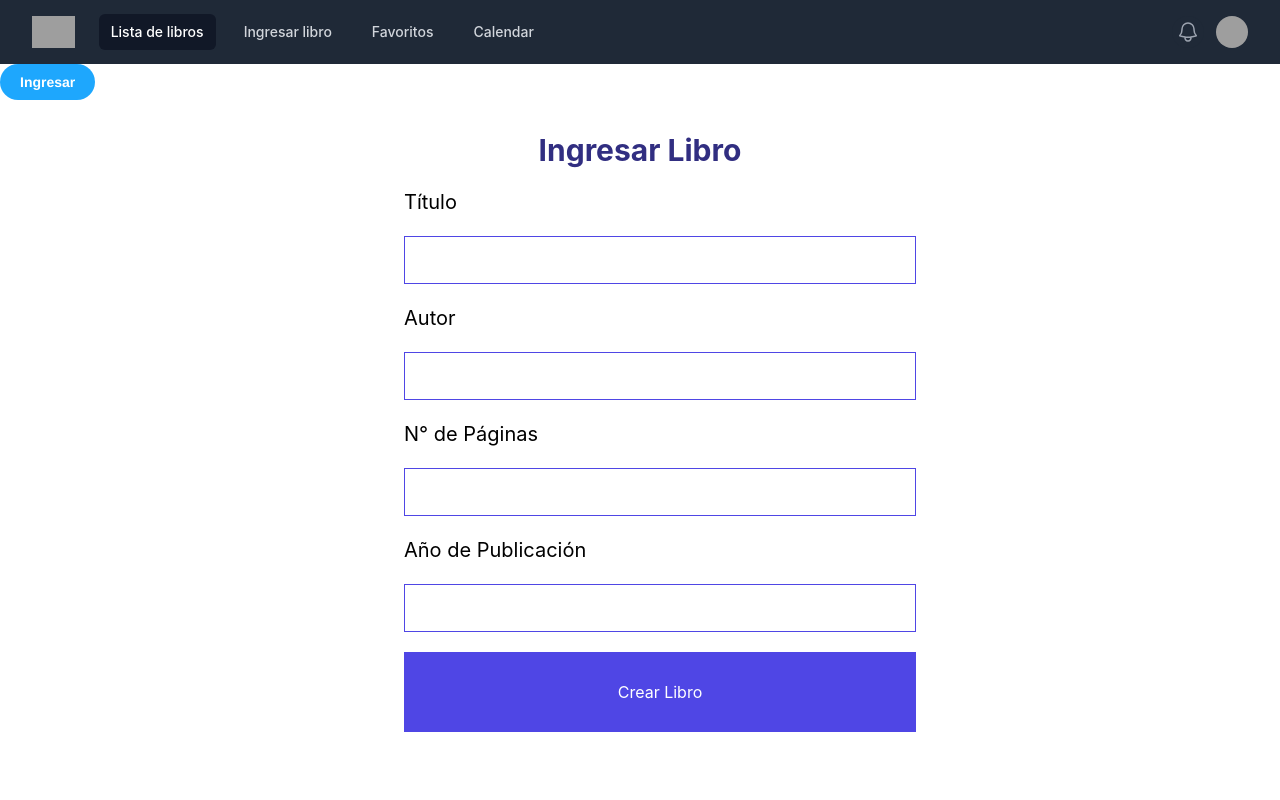
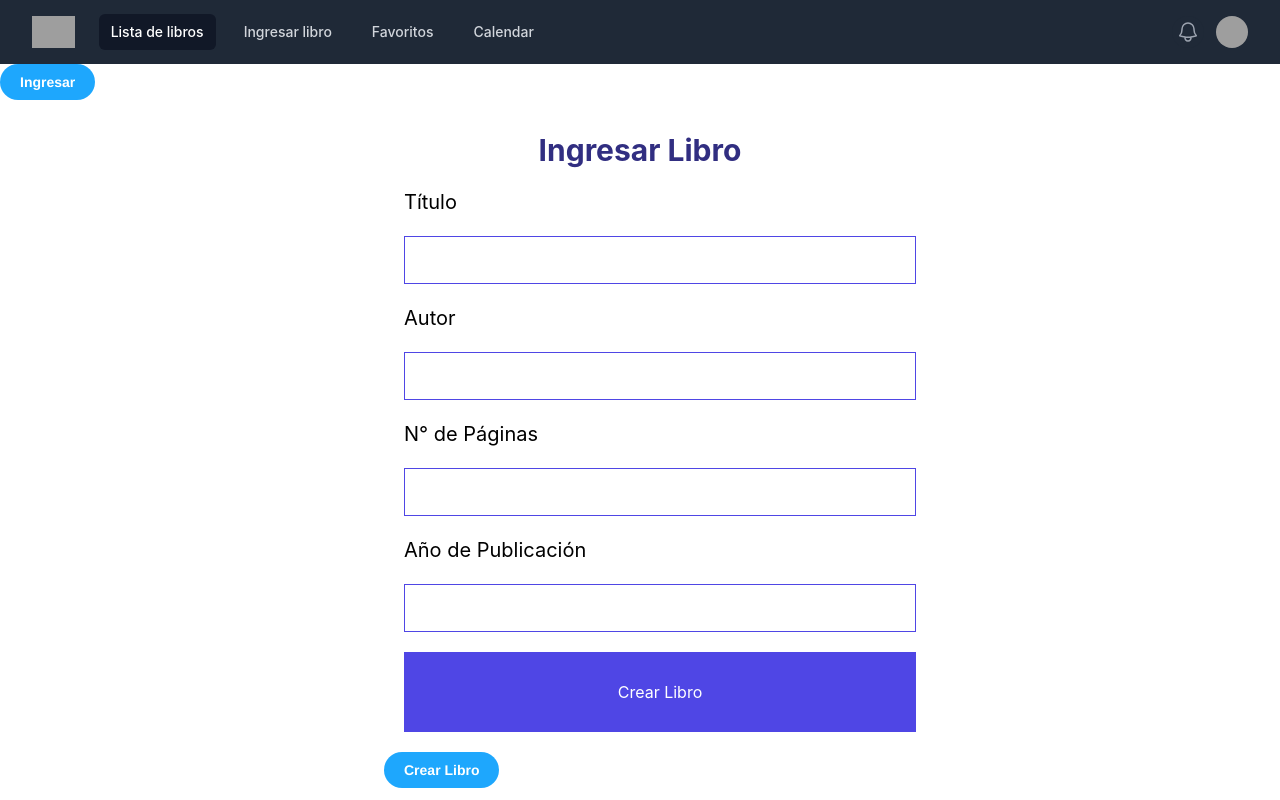
Before and after one commit to chinomedel/Libros, a React (Create React App) app: page /ingresarLibro in a window 1280 px wide. Built offline with nearby package versions, Linux system fonts and the light colour scheme; grey boxes are pictures that could not be loaded.

Commit message:
Agregando componente Boton

```diff
--- a/src/App.js
+++ b/src/App.js
@@ -8,11 +8,13 @@ import { Button } from "./stories/Button";
 
 
 
+
 function App() {
   return (
     <div>
       <Navbarresponsive />
       <Button label="Ingresar" primary={true}/>
+
       <BrowserRouter>
 
         <Routes>
--- a/src/componentes/Formularios/FormularioLibros.js
+++ b/src/componentes/Formularios/FormularioLibros.js
@@ -1,5 +1,6 @@
 
 import { Formik, Form, Field, ErrorMessage } from "formik";
+import { Button } from "../../stories/Button";
 
 const FormularioLibros = ()=>{
 
@@ -52,6 +53,7 @@ const FormularioLibros = ()=>{
                     </div>
 
                     <button type="submit" className="block h-20 w-full border border-indigo-600 m-5 bg-indigo-600 text-white">Crear Libro</button>
+                    <Button label="Crear Libro" primary={true} type="submit"/>
                 </Form>
             </Formik>
             </div>
```
Also changed, not shown: src/componentes/Boton/Boton.js (added, +11 -0 lines), 1 other file (tests, documents, lock files or other folders).
